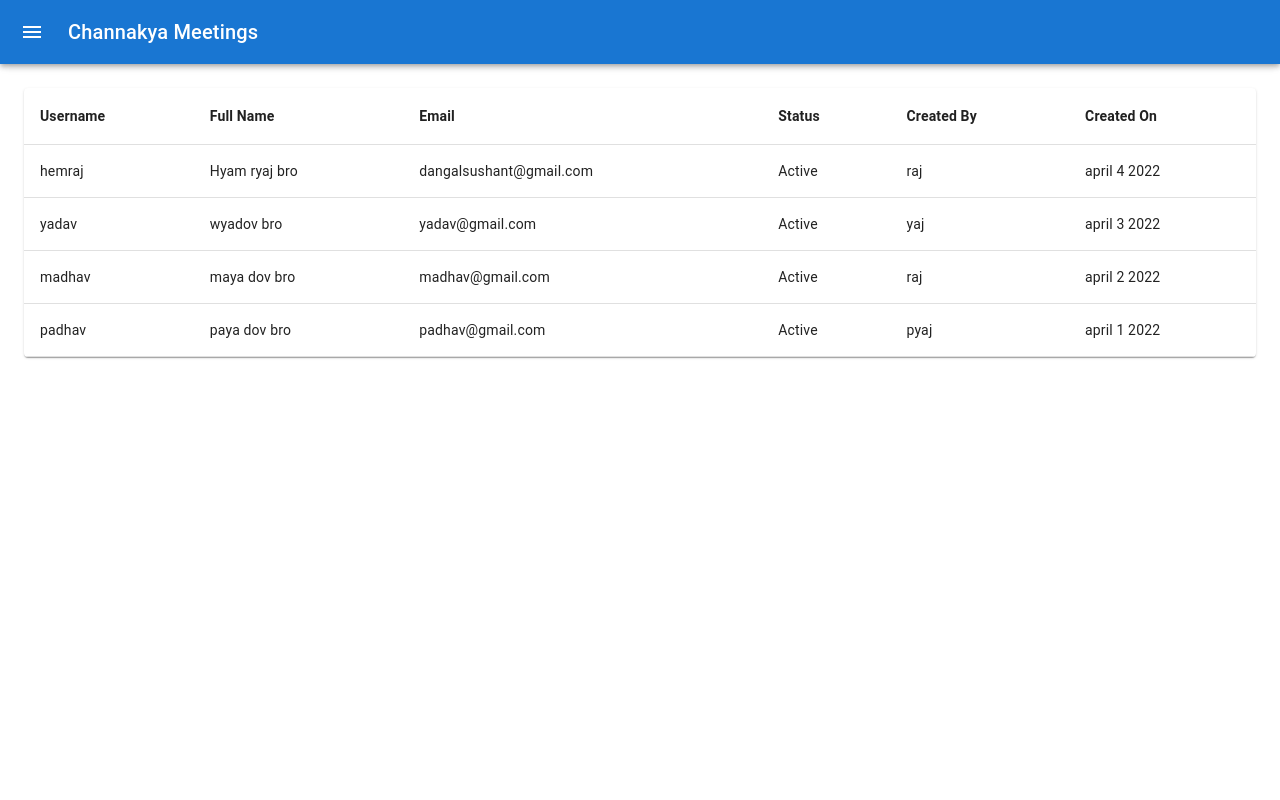
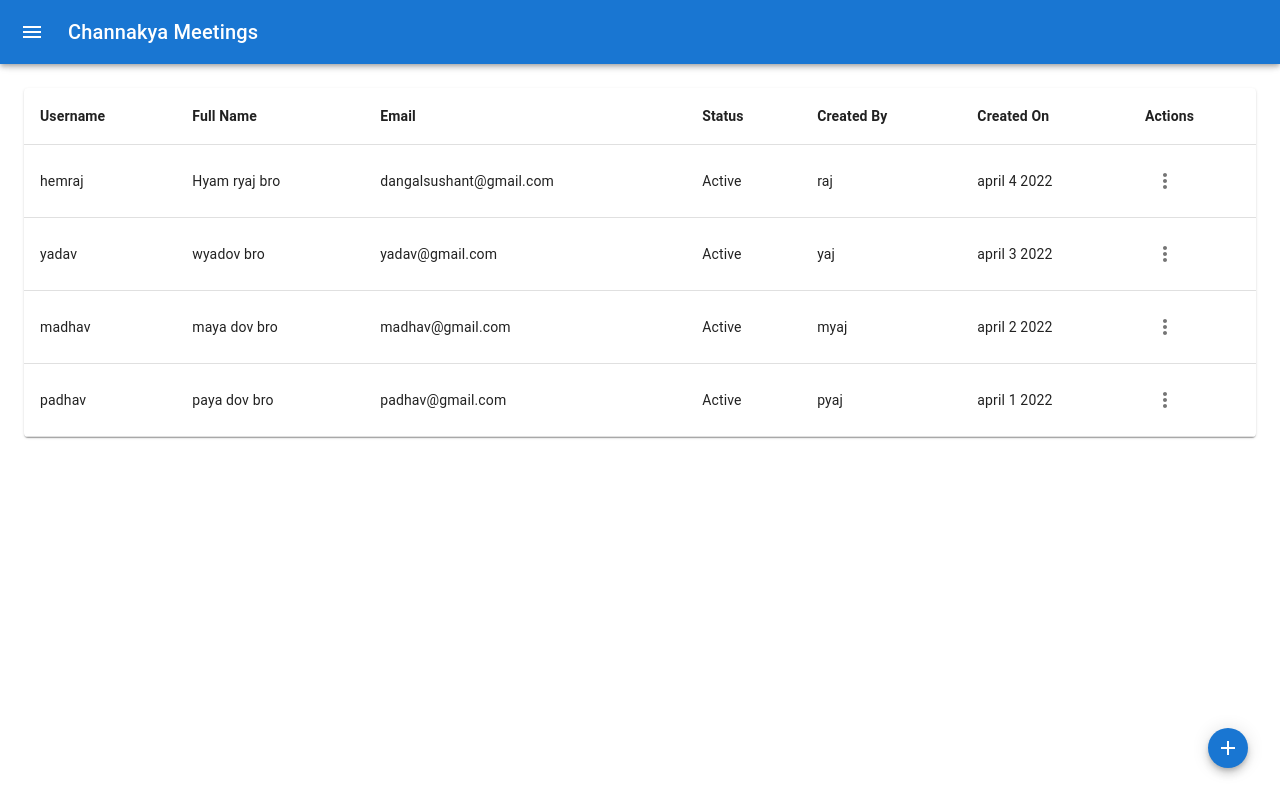
Before and after one commit to sabbbin/meeting, a React (Vite) app: page /userTable in a window 1280 px wide. Built offline with nearby package versions, Linux system fonts and the light colour scheme; no server answers.

Commit message:
feat: added actions

```diff
--- a/package.json
+++ b/package.json
@@ -13,7 +13,9 @@
     "@emotion/styled": "^11.10.0",
     "@mui/icons-material": "^5.8.4",
     "@mui/material": "^5.9.3",
+    "@tanstack/react-query": "^4.1.3",
     "@tanstack/react-table": "^8.5.11",
+    "axios": "^0.27.2",
     "react": "^18.2.0",
     "react-dom": "^18.2.0",
     "react-router-dom": "6"
--- a/src/Tables/agendaTable.tsx
+++ b/src/Tables/agendaTable.tsx
@@ -5,6 +5,7 @@ import {
     getCoreRowModel,
     useReactTable,
 } from '@tanstack/react-table';
+import MoreVertIcon from '@mui/icons-material/MoreVert';
 import { ReactNode, useState } from "react";
 
 export interface IAgenda {
@@ -42,7 +43,7 @@ const defaultData: IAgenda[] = [
         email: 'abc@gmail.com',
         description: 'This is a dummy disc',
         postedBy: 'Hari',
-        postedOn: '1914/6/10'
+        postedOn: '1914/6/6'
     },
     {
         agenda: 'This is a dummy agenda 3',
@@ -53,6 +54,9 @@ const defaultData: IAgenda[] = [
         postedOn: '1914/6/5'
     },
 ]
+
+
+export default function AgendaTable() {
 
     const columns = [
         columnHelper.accessor('agenda', {
@@ -85,11 +89,12 @@ const columns = [
             cell: info => info.getValue(),
             footer: info => info.column.id,
         }),
-
+        // columnHelper.display({
+        //     header: 'Actions',
+        //     cell: () => <MoreVertIcon />,
+        // }),
     ]
 
-
-export default function AgendaTable() {
 
     const table = useReactTable({
         data: defaultData,
--- a/src/Tables/userTable.tsx
+++ b/src/Tables/userTable.tsx
@@ -1,11 +1,15 @@
-import { Paper, Table, TableBody, TableCell, TableContainer, TableHead, TableRow, Toolbar } from "@mui/material";
+import { Fab, IconButton, Menu, MenuItem, MenuList, Paper, Table, TableBody, TableCell, TableContainer, TableHead, TableRow, Toolbar } from "@mui/material";
 import {
     createColumnHelper,
     flexRender,
     getCoreRowModel,
     useReactTable,
 } from '@tanstack/react-table';
-import { useState } from "react";
+import MoreVertIcon from '@mui/icons-material/MoreVert';
+import { MouseEvent, useMemo, useState } from "react";
+import useUsers from "../hooks/useUsers";
+import usePagination from "@mui/material/usePagination/usePagination";
+import { Add } from "@mui/icons-material";
 
 export interface IUser {
     username: string,
@@ -41,7 +45,7 @@ const defaultData: IUser[] = [
         email: 'madhav@gmail.com',
         fullName: 'maya dov  bro',
         status: 'Active',
-        createdBy: 'raj',
+        createdBy: 'myaj',
         createdOn: 'april 2 2022'
     },
     {
@@ -54,7 +58,21 @@ const defaultData: IUser[] = [
     }
 ]
 
-const columns = [
+
+export default function UserTable() {
+    const [isDialogOpen, setIsDialogOpen] = useState(false);
+    const [anchorEl, setAnchorEl] = useState<null | HTMLElement>(null);
+    const open = Boolean(anchorEl);
+    const handleClick = (event: MouseEvent<HTMLButtonElement>) => {
+        setAnchorEl(event.currentTarget);
+    };
+    const handleClose = () => {
+        setAnchorEl(null);
+    };
+
+
+    const columns = useMemo(() =>
+        [
             columnHelper.accessor('username', {
                 header: "Username",
                 cell: info => info.getValue(),
@@ -85,16 +103,24 @@ const columns = [
                 cell: info => info.getValue(),
                 footer: info => info.column.id,
             }),
-
-]
+            columnHelper.display({
+                header: 'Actions',
+                cell: () => <IconButton
+                    onClick={handleClick}>
+                    <MoreVertIcon />
+                </IconButton>,
+            }),
+        ],
+        ([]))
 
 
-export default function UserTable() {
+    const { data } = useUsers();
 
     const table = useReactTable({
         data: defaultData,
         columns,
-        getCoreRowModel: getCoreRowModel()
+        getCoreRowModel: getCoreRowModel(),
+
     });
 
     return (
@@ -132,6 +158,21 @@ export default function UserTable() {
                         ))}
                     </TableBody>
                 </Table>
+                <Fab
+                    size='small'
+                    color='primary'
+                    aria-label='add'
+                    style={{ position: 'fixed', bottom: '32px', right: '32px' }}
+                    onClick={() => {
+                        setIsDialogOpen(true);
+
+                    }}>
+                    <Add />
+                </Fab>
+                <Menu open={open} anchorEl={anchorEl} onClose={handleClose}>
+                    <MenuItem>Edit</MenuItem>
+                    <MenuItem>Delete</MenuItem>
+                </Menu>
             </TableContainer>
         </>
     )
--- /dev/null
+++ b/src/hooks/usePagination.tsx
@@ -0,0 +1,25 @@
+import { useState } from "react";
+
+export type Pagination = Record<"pageSize" | "pageNumber", number>;
+
+const usePagination = (
+    defaultPagination: Pagination = { pageSize: 25, pageNumber: 0 }
+) => {
+    const [pagination, setPagination] = useState<Pagination>(defaultPagination);
+
+    const handlePageNumberChange = (newPage: number) => {
+        setPagination({ ...pagination, pageNumber: newPage });
+    };
+
+    const handlePageSizeChange = (newSize: number) => {
+        setPagination({ ...pagination, pageSize: newSize, pageNumber: 0 });
+    };
+
+    return {
+        pagination,
+        handlePageNumberChange,
+        handlePageSizeChange,
+    };
+};
+
+export default usePagination;
--- /dev/null
+++ b/src/hooks/useUsers.tsx
@@ -0,0 +1,14 @@
+import { useQuery } from "@tanstack/react-query";
+import axios from "axios";
+
+function useUsers() {
+    return useQuery(
+        ["posts"],
+        async () => await axios.get(
+            "http://110.34.24.117:90/api/User/GetAllUser/10/1"
+        ).then((res) => res.data)
+
+    )
+}
+
+export default useUsers;
--- a/src/main.tsx
+++ b/src/main.tsx
@@ -1,13 +1,18 @@
+import { QueryClient, QueryClientProvider } from '@tanstack/react-query'
 import React from 'react'
 import ReactDOM from 'react-dom/client'
 import { BrowserRouter } from 'react-router-dom'
 import App from './App'
 
+const queryClient = new QueryClient()
 
 ReactDOM.createRoot(document.getElementById('root') as HTMLElement).render(
   <React.StrictMode>
     <BrowserRouter>
-      <App />
+      <QueryClientProvider client={queryClient}>
+
+        <App />
+      </QueryClientProvider>
     </BrowserRouter>
   </React.StrictMode>
 )
```
Also changed, not shown: 1 other file (tests, documents, lock files or other folders). Lines whose indentation alone changed are shown as unchanged.
